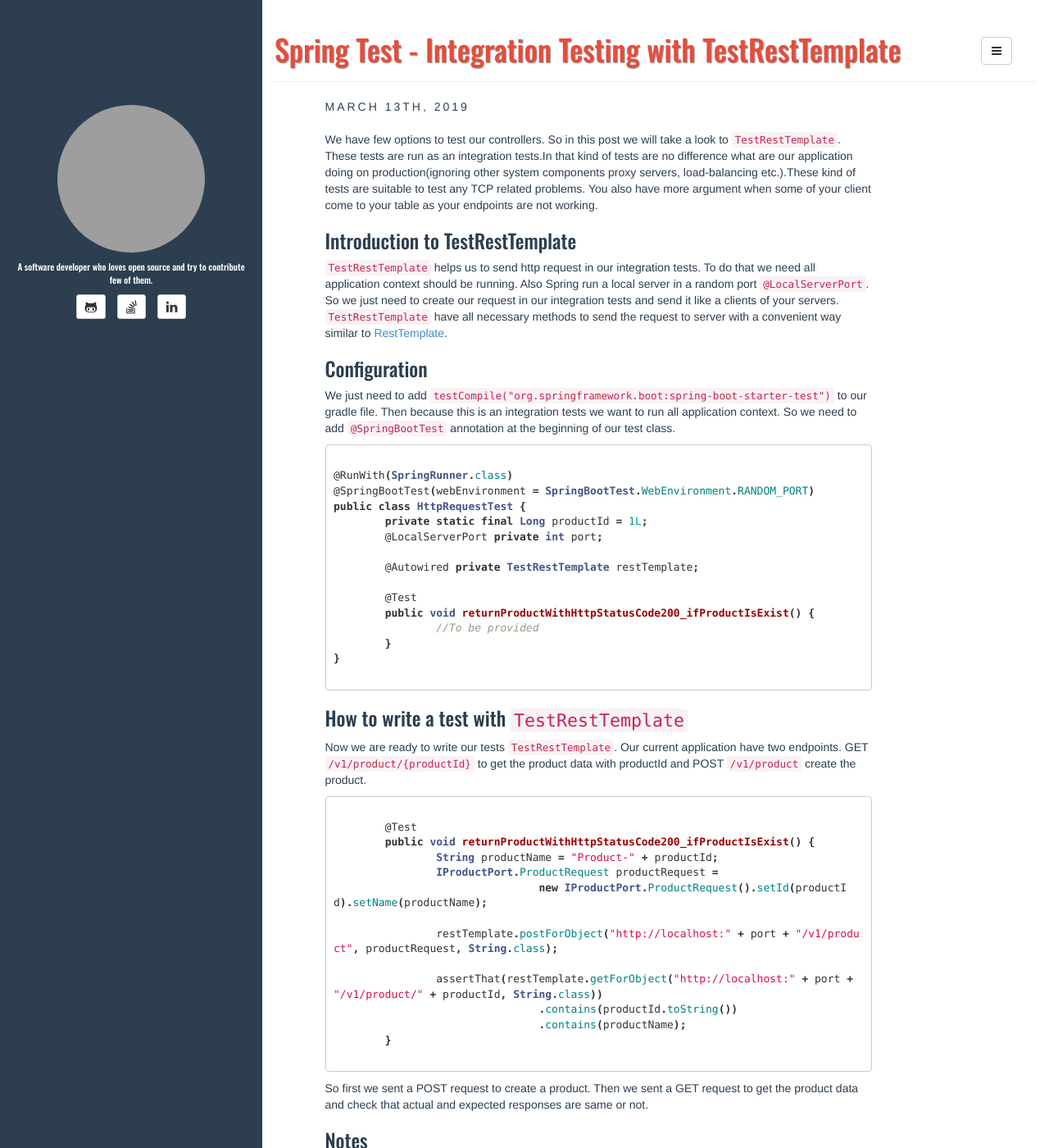
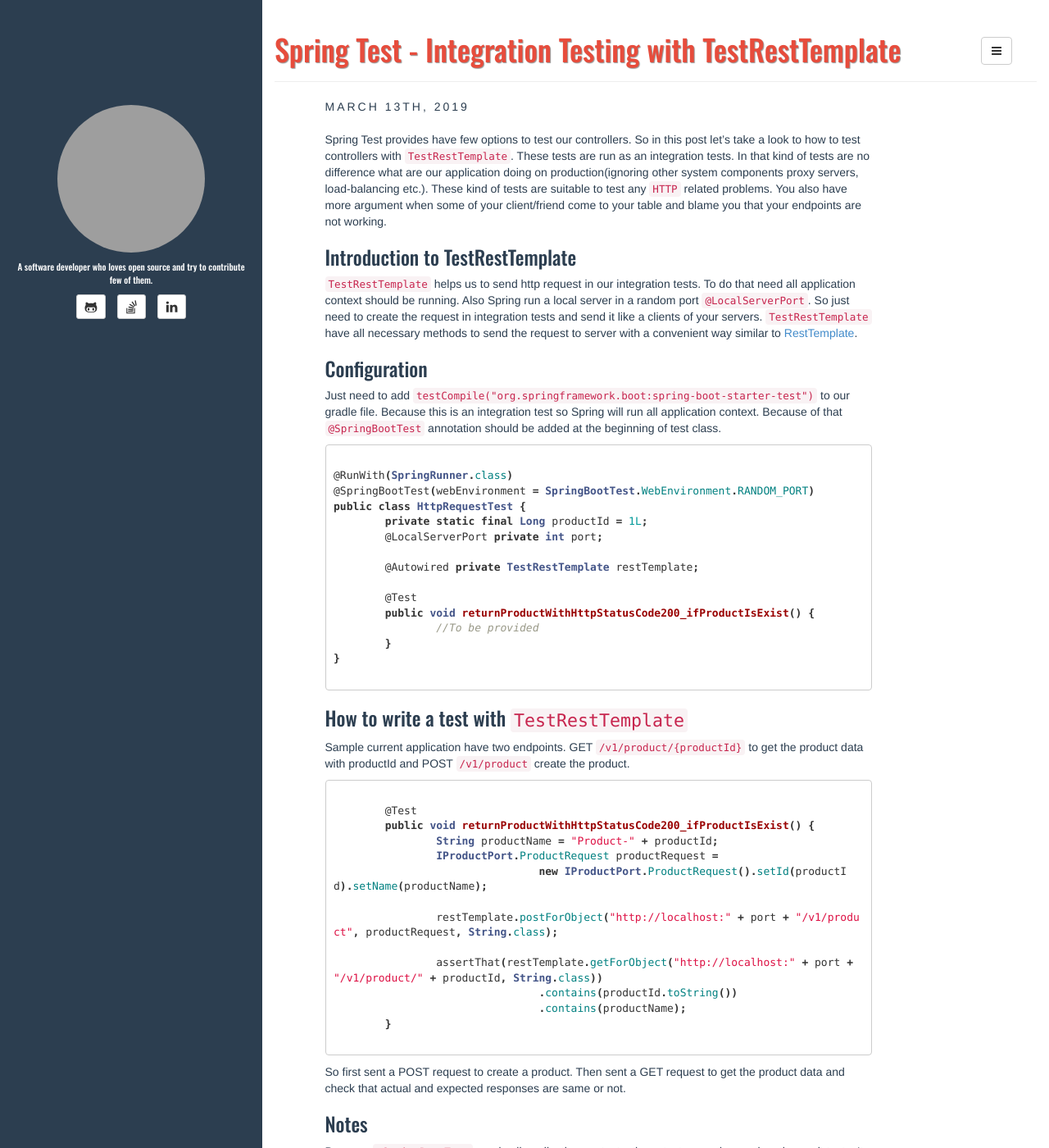
Before and after one commit to dbtek/dbyll, a Jekyll site: the page built from _posts/2019-03-13-Spring-Boot-Integration-Testing-HttpRequestTest.md, in a window 1280 px wide and 1400 px high. Shown: the whole window at 82% size. Built offline with Jekyll 4.4.1, drawn with Linux system fonts in a browser that asks for light colours; some web fonts are replaced; comment, search, counter and statistics services are not loaded; grey boxes are pictures that could not be loaded.

Commit message:
Grammarand formatting.

````diff
--- a/_posts/2019-03-13-Spring-Boot-Integration-Testing-HttpRequestTest.md
+++ b/_posts/2019-03-13-Spring-Boot-Integration-Testing-HttpRequestTest.md
@@ -5,24 +5,24 @@
 fullview: false
 ---
 
-We have few options to test our controllers. So in this post we will take a look to ```TestRestTemplate```.
-These tests are run as an integration tests.In that kind of tests are no difference what are our application
-doing on production(ignoring other system components proxy servers, load-balancing etc.).These kind of tests
-are suitable to test any TCP related problems. You also have more argument when some of your client come to
-your table as your endpoints are not working.
+Spring Test provides have few options to test our controllers. So in this post let's take a look to how to test controllers with
+```TestRestTemplate```. These tests are run as an integration tests. In that kind of tests are no difference what are
+our application doing on production(ignoring other system components proxy servers, load-balancing etc.).
+These kind of tests are suitable to test any ```HTTP``` related problems. You also have more argument when some of your
+client/friend come to your table and blame you that your endpoints are not working.
 
 ### Introduction to TestRestTemplate
 
 
-```TestRestTemplate``` helps us to send http request in our integration tests. To do that we need all application context
-should be running. Also Spring run a local server in a random port ```@LocalServerPort```. So we just need to create our request in our integration tests and
+```TestRestTemplate``` helps us to send http request in our integration tests. To do that need all application context
+should be running. Also Spring run a local server in a random port ```@LocalServerPort```. So just need to create the request in integration tests and
 send it like a clients of your servers. ```TestRestTemplate``` have all necessary methods to send the request to server
 with a convenient way similar to [RestTemplate](https://docs.spring.io/spring-framework/docs/current/javadoc-api/org/springframework/web/client/RestTemplate.html){:target="_blank"}.
 
 ### Configuration
 
-We just need to add ```testCompile("org.springframework.boot:spring-boot-starter-test")``` to our gradle file. Then because this is an integration tests
-we want to run all application context. So we need to add ```@SpringBootTest``` annotation at the beginning of our test class.
+Just need to add ```testCompile("org.springframework.boot:spring-boot-starter-test")``` to our gradle file. Because this is an integration test
+so Spring will run all application context. Because of that ```@SpringBootTest``` annotation should be added at the beginning of test class.
 
 
 ```java
@@ -47,8 +47,7 @@
 
 ### How to write a test with ```TestRestTemplate```
 
-Now we are ready to write our tests ```TestRestTemplate```. Our current application have two endpoints. GET ```/v1/product/{productId}```
-to get the product data with productId and POST ```/v1/product``` create the product.
+Sample current application have two endpoints. GET ```/v1/product/{productId}``` to get the product data with productId and POST ```/v1/product``` create the product.
 
 ```java
 
@@ -67,7 +66,7 @@
 
 ```
 
-So first we sent a POST request to create a product. Then we sent a GET request to get the product data and check that actual
+So first sent a POST request to create a product. Then sent a GET request to get the product data and check that actual
 and expected responses are same or not.
 
 ### Notes
````
